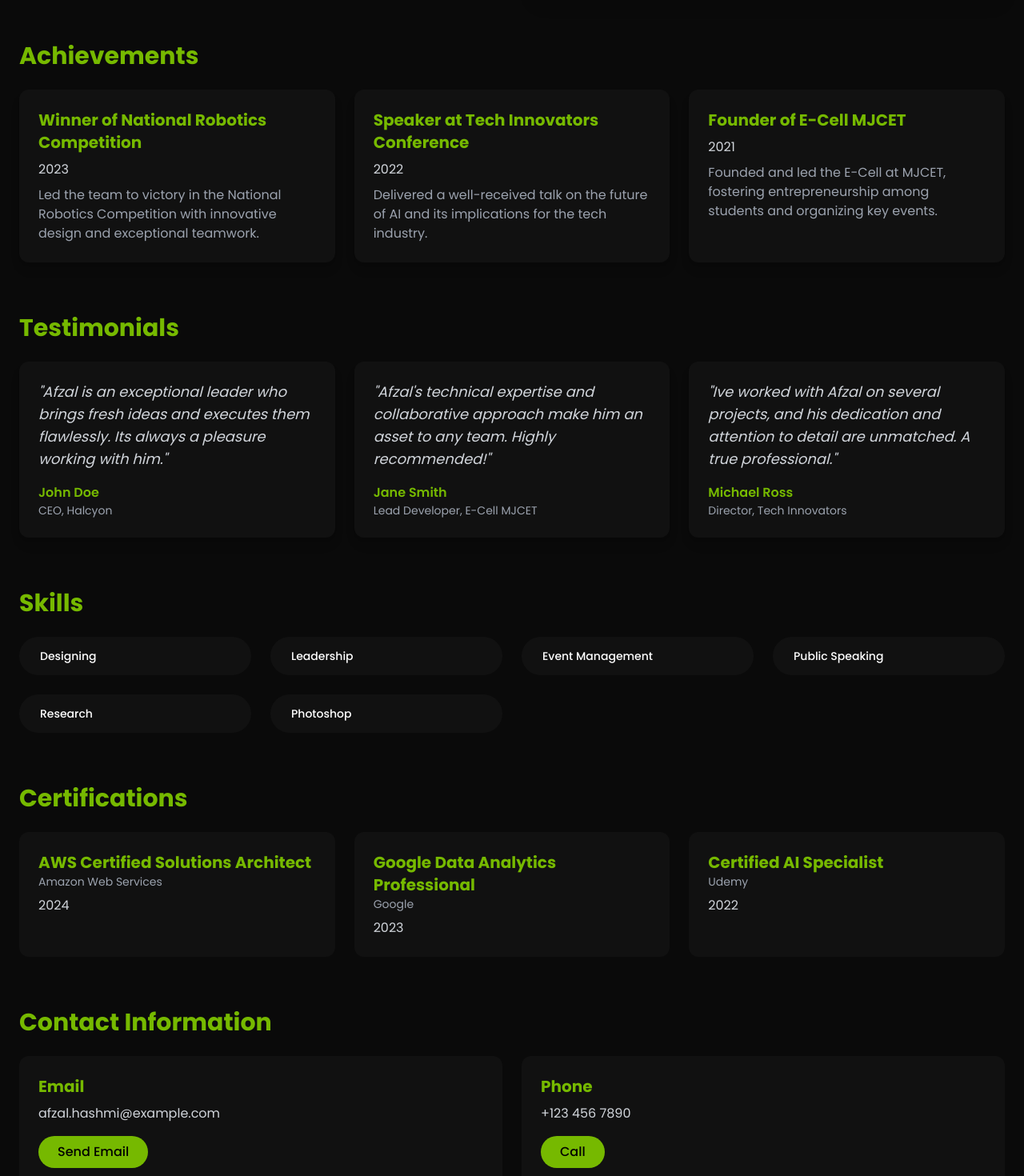
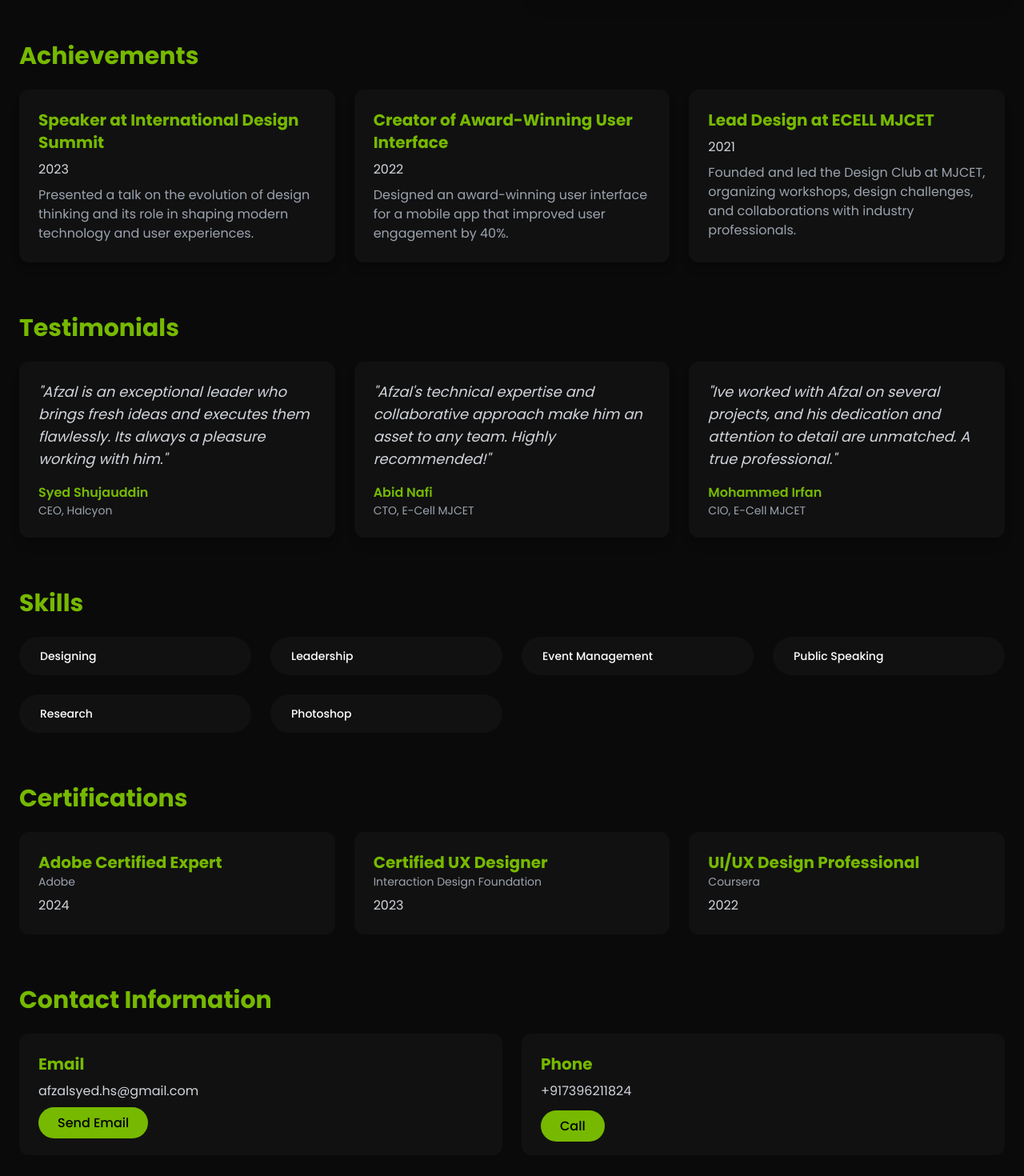
Before and after one commit to Adnan-The-Coder/Inqube-hack-rev, a Next.js app: page /profile in a window 1280 px wide. Shown: the part 480-1950 px from the top of the page at 80% size. Built offline with nearby package versions, Linux system fonts and the light colour scheme.

Commit message:
minor changes related to profile and footer

```diff
--- a/app/profile/page.tsx
+++ b/app/profile/page.tsx
@@ -6,6 +6,7 @@ import Header from "@/components/Header";
 import afzal from "@/app/team/afzal.jpg";
 import profileBanner from "@/app/team/profile-banner.webp";
 import Image from "next/image";
+import Link from "next/link";
 
 function App() {
   const [isMenuOpen, setIsMenuOpen] = useState(false);
@@ -70,19 +71,19 @@ function App() {
           <h2 className="text-3xl font-bold mb-6 text-[#76b900]">Achievements</h2>
           <div className="grid sm:grid-cols-2 md:grid-cols-3 gap-6">
           <AchievementCard
-              title="Winner of National Robotics Competition"
+            title="Speaker at International Design Summit"
             year="2023"
-              description="Led the team to victory in the National Robotics Competition with innovative design and exceptional teamwork."
+            description="Presented a talk on the evolution of design thinking and its role in shaping modern technology and user experiences."
           />
           <AchievementCard
-              title="Speaker at Tech Innovators Conference"
+            title="Creator of Award-Winning User Interface"
             year="2022"
-              description="Delivered a well-received talk on the future of AI and its implications for the tech industry."
+            description="Designed an award-winning user interface for a mobile app that improved user engagement by 40%."
           />
           <AchievementCard
-              title="Founder of E-Cell MJCET"
+            title="Lead Design at ECELL MJCET"
             year="2021"
-              description="Founded and led the E-Cell at MJCET, fostering entrepreneurship among students and organizing key events."
+            description="Founded and led the Design Club at MJCET, organizing workshops, design challenges, and collaborations with industry professionals."
           />
           </div>
         </section>
@@ -90,18 +91,18 @@ function App() {
           <h2 className="text-3xl font-bold mb-6 text-[#76b900]">Testimonials</h2>
           <div className="grid sm:grid-cols-2 md:grid-cols-3 gap-6">
             <TestimonialCard
-              name="John Doe"
+              name="Syed Shujauddin"
               role="CEO, Halcyon"
               message="Afzal is an exceptional leader who brings fresh ideas and executes them flawlessly. Its always a pleasure working with him."
             />
             <TestimonialCard
-              name="Jane Smith"
-              role="Lead Developer, E-Cell MJCET"
+              name="Abid Nafi"
+              role="CTO, E-Cell MJCET"
               message="Afzal's technical expertise and collaborative approach make him an asset to any team. Highly recommended!"
             />
             <TestimonialCard
-              name="Michael Ross"
-              role="Director, Tech Innovators"
+              name="Mohammed Irfan"
+              role="CIO, E-Cell MJCET"
               message="Ive worked with Afzal on several projects, and his dedication and attention to detail are unmatched. A true professional."
             />
           </div>
@@ -121,18 +122,18 @@ function App() {
           <h2 className="text-3xl font-bold mb-6 text-[#76b900]">Certifications</h2>
           <div className="grid sm:grid-cols-2 md:grid-cols-3 gap-6">
           <CertificationCard
-              title="AWS Certified Solutions Architect"
-              issuer="Amazon Web Services"
+            title="Adobe Certified Expert"
+            issuer="Adobe"
             year="2024"
           />
           <CertificationCard
-              title="Google Data Analytics Professional"
-              issuer="Google"
+            title="Certified UX Designer"
+            issuer="Interaction Design Foundation"
             year="2023"
           />
           <CertificationCard
-              title="Certified AI Specialist"
-              issuer="Udemy"
+            title="UI/UX Design Professional"
+            issuer="Coursera"
             year="2022"
           />
           </div>
@@ -142,18 +143,16 @@ function App() {
           <div className="grid md:grid-cols-2 gap-6">
             <div className="bg-[#111111] rounded-xl p-6">
               <h3 className="text-xl font-bold text-[#76b900]">Email</h3>
-              <p className="text-gray-300 mt-2">afzal.hashmi@example.com</p>
-              <button className="mt-4 bg-[#76b900] text-black px-6 py-2 rounded-full font-medium hover:bg-opacity-90 transition-all">Send Email</button>
+              <p className="text-gray-300 mt-2 mb-4">afzalsyed.hs@gmail.com</p>
+              <Link href="mailto:afzalsyed.hs@gmail.com" className="mt-4 bg-[#76b900] text-black px-6 py-2 rounded-full font-medium hover:bg-opacity-90 transition-all">Send Email</Link>
             </div>
             <div className="bg-[#111111] rounded-xl p-6">
               <h3 className="text-xl font-bold text-[#76b900]">Phone</h3>
-              <p className="text-gray-300 mt-2">+123 456 7890</p>
-              <button className="mt-4 bg-[#76b900] text-black px-6 py-2 rounded-full font-medium hover:bg-opacity-90 transition-all">Call</button>
+              <p className="text-gray-300 mt-2 mb-5">+917396211824</p>
+              <Link href="tel:+917396211824" className="mt-4 bg-[#76b900] text-black px-6 py-2 rounded-full font-medium hover:bg-opacity-90 transition-all">Call</Link>
             </div>
           </div>
         </section>
-
-        {/* Get in Touch Section */}
         <section className="text-center mb-12">
           <button className="bg-[#76b900] text-black px-10 py-4 rounded-full font-medium hover:bg-opacity-90 transition-colors flex items-center mx-auto">
             <Mail className="w-5 h-5 mr-2" />
--- a/components/Footer.tsx
+++ b/components/Footer.tsx
@@ -66,7 +66,7 @@ const Footer = () => {
                     <Link href="/" className="hover:underline">Dashboard</Link>
                 </li>
                 <li className="mb-4">
-                    <Link href="/" className="hover:underline">Windows</Link>
+                    <Link href="/profile" className="hover:underline">Profile</Link>
                 </li>
                 <li className="mb-4">
                     <Link href="/" className="hover:underline">Investments</Link>
```
Lines whose indentation alone changed are shown as unchanged.
